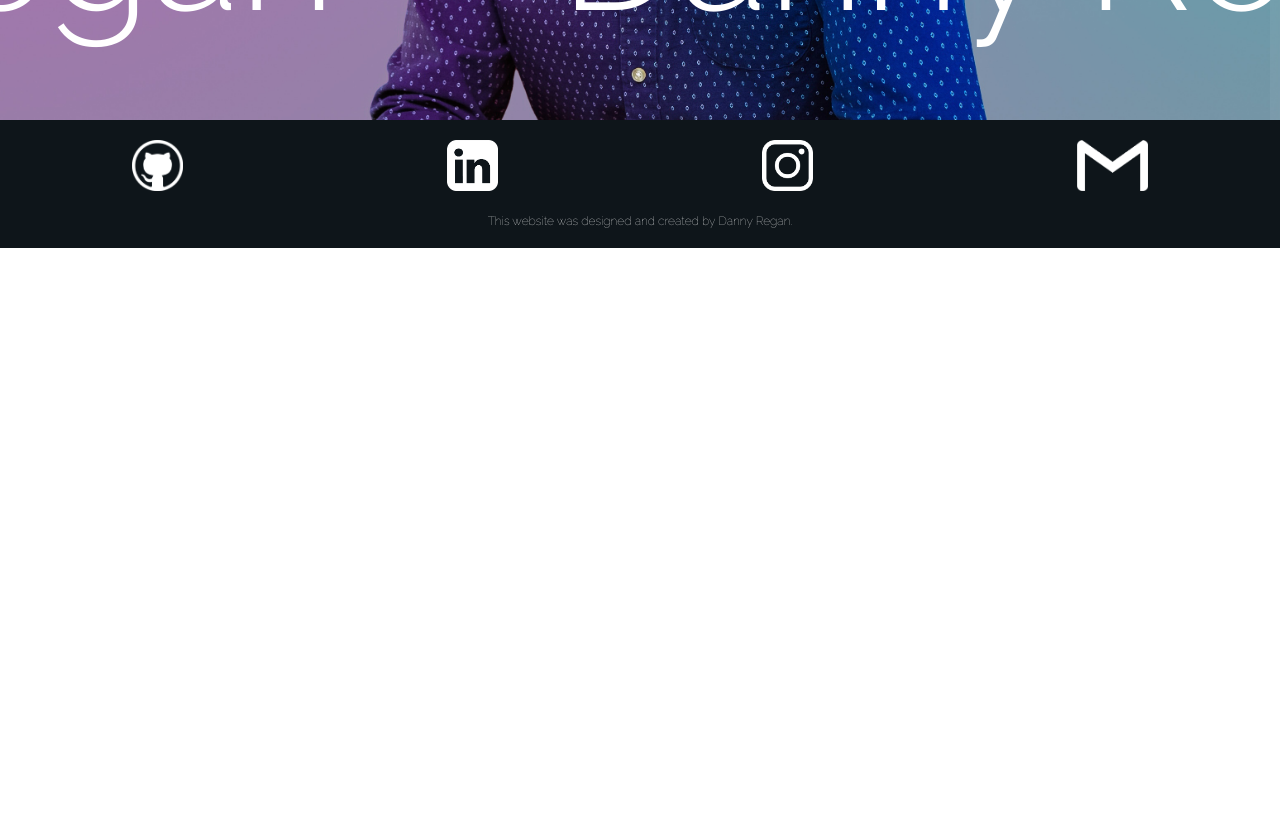
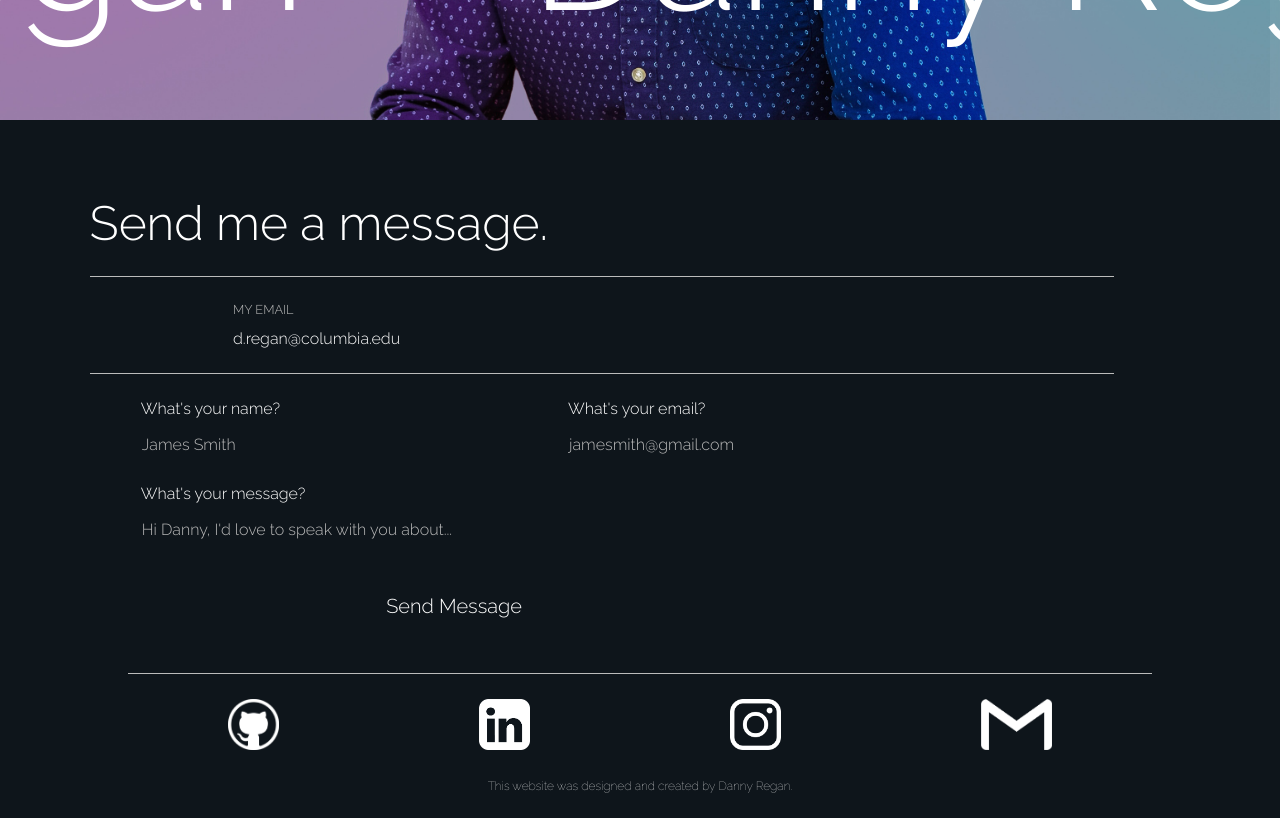
Before and after one commit to dannyregan/dreegs, a React (Create React App) app: page / in a window 1280 px wide. Shown: the part 680-1498 px from the top of the page. Before the commit the page ends 928 px from the top, so only its background shows below. Built offline with nearby package versions, Linux system fonts and the light colour scheme.

Commit message:
Contact component initial styling

```diff
--- a/src/App.js
+++ b/src/App.js
@@ -5,6 +5,7 @@ import MenuBar from "./Components/Menu";
 import Portfolio from "./Components/Portfolio";
 import Footer from './Components/Footer';
 import Scrollbar from "./Components/Scrollbar";
+import Contact from "./Components/Contact";
 
 function App() {
   return (
@@ -13,6 +14,7 @@ function App() {
       <Nav />
       {/* <Portfolio id='Portfolio'/> */}
       {/* <AboutMe id='About Me'/> */}
+      <Contact />
       <Footer />
       {/* <MenuBar /> */}
       <Scrollbar />
--- a/src/Components/Contact.js
+++ b/src/Components/Contact.js
@@ -1,7 +1,39 @@
 import React from "react";
+import styles from './Contact.module.css'
 
 export default function Contact() {
     return (
+        <div className={styles.container}>
+            <h2>Send me a message.</h2>
+            <div className={styles.myInfo}>
+                <h3>My email</h3>
+                    <p>d.regan@columbia.edu</p>
+            </div>
+            <div className={styles.formContainer}>
+                <form>
+                    <div className={styles.formTop}>
+                        <div className={styles.formQuestion}>
+                            <label for='yourName'>What's your name?</label>
+                            <input type='text' id='yourName' placeholder="James Smith"></input>
+                        </div>
+                        <div className={styles.formQuestion}>
+                            <label for='yourEmail'>What's your email?</label>
+                            <input type='text' id='yourEmail' placeholder="jamesmith@gmail.com"></input>
+                        </div>
+                    </div>
+                    <div className={styles.formMiddle}>
+                        <div className={styles.formQuestion}>
+                            <label for='yourMessage'>What's your message?</label>
+                            <input type='text' id='yourMessage' placeholder="Hi Danny, I'd love to speak with you about..."></input>
+                        </div>
+                    </div>
+                    <div className={styles.formBottom}>
+                        <input type='submit' value='Send Message'></input>
+                    </div>
+                </form>
+            </div>
+        </div>
+
 
     )
 }
--- a/src/Components/Contact.module.css
+++ b/src/Components/Contact.module.css
@@ -0,0 +1,110 @@
+.container {
+    background-color: hsl(205, 30%, 8%);
+    color: white;
+    display: flex;
+    flex-direction: column;
+    justify-content: space-evenly;
+    padding-top: 75px;
+    font-size: 1rem;
+}
+
+h2 {
+    font-size: 3rem;
+    margin-left: 7%;
+    padding-bottom: 25px;
+    border-bottom: 1px solid rgb(187, 187, 187);
+    width: 80vw;
+}
+
+.myInfo {
+    padding-top: 25px;
+    margin-left: 7%;
+    border-bottom: 1px solid rgb(187, 187, 187);
+    width: 80vw;
+}
+
+h3 {
+    color: rgb(187, 187, 187);
+    font-size: .8rem;
+    text-transform: uppercase;
+    margin-left: 14%;
+}
+
+.container p {
+    padding: 12px 0px 25px 0px;
+    margin-left: 14%;
+}
+
+.formContainer {
+    padding-top: 25px;
+    margin-left: 11%;
+}
+
+form {
+    display: flex;
+    flex-direction: column;
+    justify-content: space-evenly;
+}
+
+.formTop {
+    display: flex;
+    justify-content: space-between;
+    width: 75%;
+}
+
+.formQuestion {
+    display: flex;
+    flex-direction: column;
+    width: 100%;
+    padding-bottom: 25px;
+}
+
+.formQuestion label {
+    padding-bottom: 12px;
+}
+
+.formQuestion input {
+    padding: 5px 12px 5px 0px;
+    background: transparent;
+    border: none;
+    font-size: 1rem;
+    color: white;
+    caret-color: white;
+    width: 80%;
+    display: flex;
+}
+
+.formQuestion input::placeholder {
+    color: rgb(187, 187, 187);
+    padding-left: 1px;
+
+}
+
+.formBottom {
+    display: flex;
+    justify-content: center;
+    width: 55%;
+}
+
+.formBottom input {
+    color: white;
+    background-color: hsl(205, 30%, 8%);
+    border: none;
+    cursor: pointer;
+    margin: 25px 0px 50px 0px;
+    font-size: 1.25rem;
+    padding-bottom: 5px;
+
+    background-image: linear-gradient(#ffffff 0 0);
+    background-position: 0 100%; /*OR bottom left*/
+    background-size: 0% 1px;
+    background-repeat: no-repeat;
+    transition:
+      background-size 0.3s,
+      background-position 0s 0.3s;
+}
+
+.formBottom input:hover {
+    background-position: 100% 100%;
+    background-size: 100% 1px;
+}
--- a/src/Components/Footer.module.css
+++ b/src/Components/Footer.module.css
@@ -1,6 +1,5 @@
 .footerContainer {
-    background-color: #0e151a;
-    height: 10vw;
+    background-color: hsl(205, 30%, 8%);
     display: flex;
     flex-direction: column;
     justify-content: space-evenly;
@@ -11,7 +10,9 @@
     display: flex;
     align-items: center;
     justify-content: space-around;
-    width: 100%;
+    padding: 25px 0px 25px 0px;
+    border-top: 1px solid rgb(187, 187, 187);
+    width: 80vw;
 }
 
 ul {
@@ -35,4 +36,5 @@ li {
     color: white;
     font-size: .75rem;
     font-weight: 100;
+    padding-bottom: 25px;
 }
```
